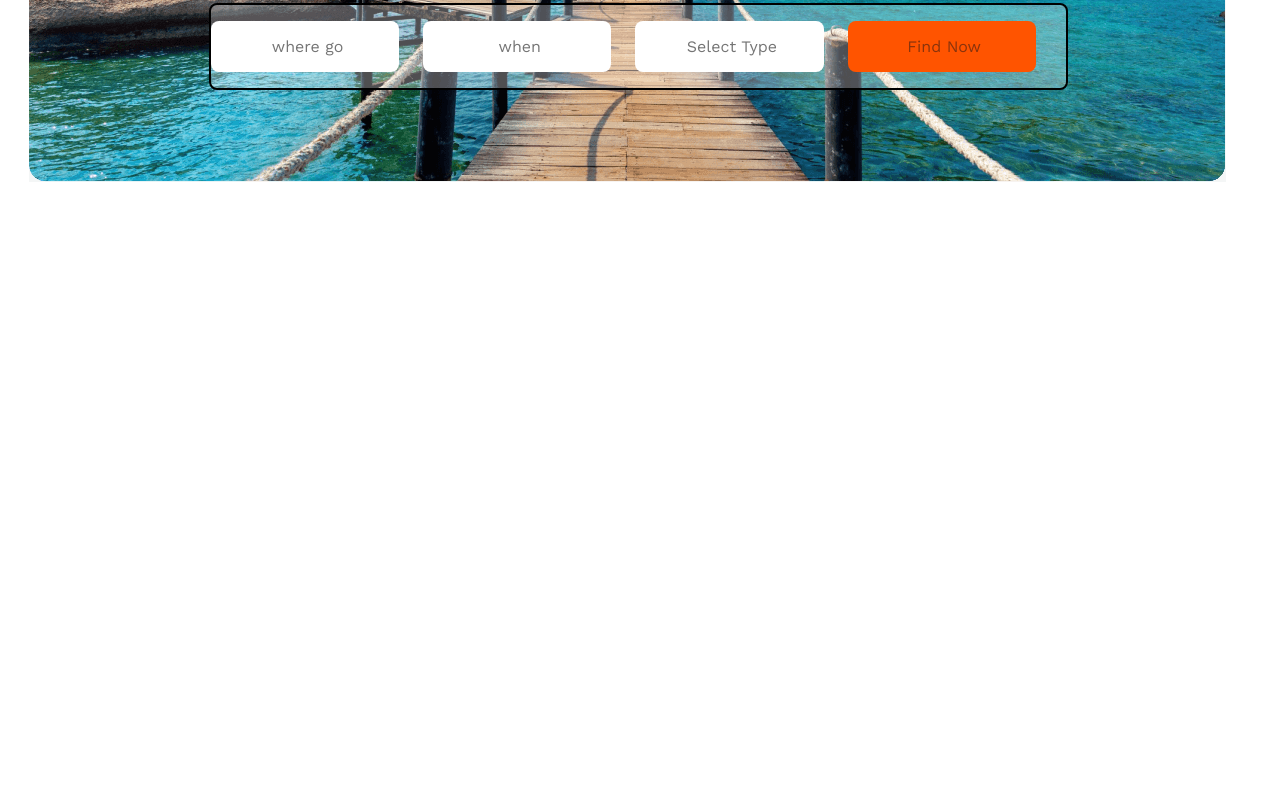
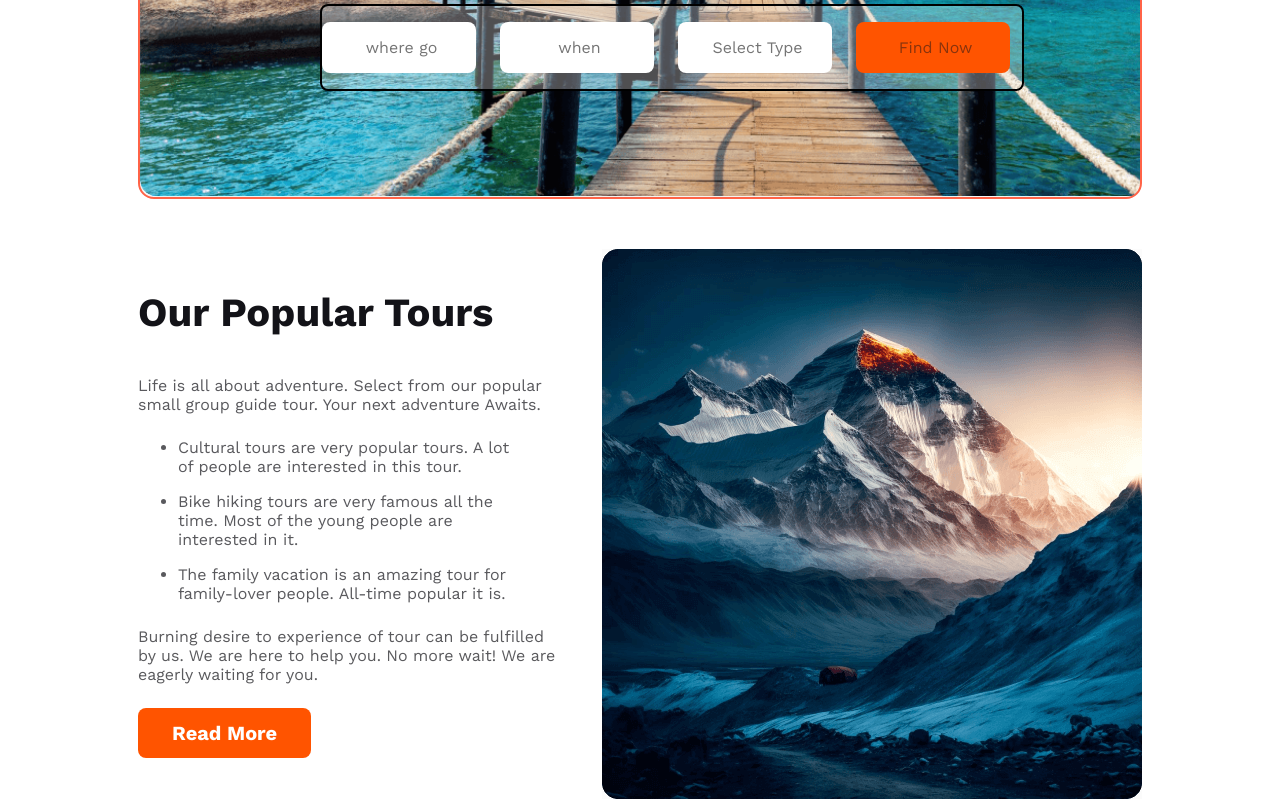
Before and after one commit to chaity345/second-assignment, a plain HTML site: page index.html in a window 1280 px wide. Shown: the part 370-1181 px from the top of the page. Before the commit the page ends 800 px from the top, so only its background shows below. Drawn offline with nearby package versions, Linux system fonts and the light colour scheme.

Commit message:
main section part1 finished

```diff
--- a/index.html
+++ b/index.html
@@ -45,6 +45,32 @@
     </header>
 
     <main>
+        <section class="main1">
+            <div class="main-container1">
+                <h3 class="main-container1-title">
+                    Our Popular Tours
+                </h3>
+                <p class="main-container1-des">
+                    Life is all about adventure. Select from our popular small group guide tour. Your next adventure Awaits.
+                </p>
+                <ul>
+                    <li class="list">Cultural tours are very popular tours. A lot of people are interested in this tour.</li>
+                    <li class="list">Bike hiking tours are very famous all the time. Most of the young people are interested in it.</li>
+                    <li class="list">The family vacation is an amazing tour for family-lover people.  All-time popular it is.</li>
+                </ul>
+                <p class="main1-des">
+                    Burning desire to experience of tour can be fulfilled by us. We are here to help you.
+                     No more wait! We are eagerly waiting for you.
+                </p>
+                <button class="main1-btn">Read More</button>
+
+            </div>
+            <div class="main1-image">
+                <img src="Images/Rectangle 4-2.png" alt="">
+
+            </div>
+
+        </section>
 
 
     </main>
--- a/styles/assignment2.css
+++ b/styles/assignment2.css
@@ -15,23 +15,27 @@
 
 
 
-body{
+body {
     max-width: 100%;
 }
 
 main,
 header {
-    margin: 50px 20px 0 20px;
+    /* margin: 50px 20px 0 40px;  */
+
+
+    margin: 50px 130px 0 130px;
+
+}
+
+header {
+    /* max-width: 1170px; */
+
+
+
 
 
 }
-
-/* header {
-    max-width: 1170px;
-
-
-
-} */
 
 
 
@@ -43,9 +47,10 @@ header {
     /* background image size */
     background-repeat: no-repeat;
     /* for cover full height */
-    /* background-size: cover; */
+    background-size: cover;
     border-radius: 1rem;
     border: 1px solid white;
+    border: 2px solid tomato;
 
 
 
@@ -89,7 +94,7 @@ header {
     margin: 0 150px 106px 180px;
     border: 2px solid black;
     /* for responsive use fixed width */
-    width:70%;
+    width: 70%;
 
 
 
@@ -104,7 +109,7 @@ header {
     padding-left: 185px;
     padding-right: 185px;
      */
-     padding: 16px 0 16px 0;
+    padding: 16px 0 16px 0;
     /* grid-template-rows: span 3; */
     /* grid-column: span 1;
  */
@@ -146,33 +151,125 @@ header {
 }
 
 /* main related style */
+.main1 {
+    display: flex;
+    justify-content: space-between;
+}
 
-@media screen and (max-width: 600px){
-    .banner-container1-tittle{
+.main-container1 li {
+    color: rgba(19, 19, 24, 0.70);
+
+    font-size: 1rem;
+
+    font-weight: 400;
+    margin-top: 16px;
+    margin-bottom: 16px;
+    width: 80%;
+
+
+}
+
+.main-container1-title {
+    color: #131318;
+
+
+    font-size: 2.5rem;
+
+    font-weight: 800;
+
+
+}
+
+.main-container1-des {
+    color: rgba(19, 19, 24, 0.70);
+
+    font-size: 1rem;
+
+    font-weight: 400;
+    margin-top: 24px;
+    margin-bottom: 24px;
+    width: 90%;
+
+
+}
+
+.main1-des {
+    color: #5A5A5D;
+
+    font-size: 1rem;
+
+    font-weight: 400;
+    margin-top: 24px;
+    margin-bottom: 24px;
+
+    width: 90%;
+
+}
+
+.main1-btn {
+    border-radius: 8px;
+    background: #FF5400;
+    color: #FFF;
+    text-align: center;
+
+    font-size: 1.250rem;
+
+    font-weight: 800;
+    border: 0;
+    cursor: pointer;
+    padding: 13px 34px 13px 34px;
+
+}
+.main1-image{
+    height: 100%;
+}
+
+
+
+/* small devices */
+@media screen and (max-width: 600px) {
+    .banner-container1-tittle {
         font-size: 2rem;
         padding: 0;
     }
-    .banner-container1-des{
+
+    .banner-container1-des {
 
         padding: 0;
-         width: 100%;
+        width: 100%;
         text-align: center;
     }
-    .box{
+
+    .box {
         grid-template-columns: none;
     }
-    .input-field{
+
+    .input-field {
         margin: 0 0 0 20px;
         /* text-align: center; */
         width: 90%;
         border: 0;
 
     }
-    .head{
+
+    .head,
+    main,
+    header {
         width: 100%;
         height: 100%;
         margin: 0;
         padding: 0;
 
+    }
+    /* responsive main section */
+    .main1{
+        display: block;
+    }
+    .main1-btn{
+        margin-bottom: 20px;
+    }
+    .main1-image{
+    margin-left: 10px;
+    margin-right: 10px;
+    }
 }
-}
```
Also changed, not shown: Images/Rectangle 4-2.png (added).
